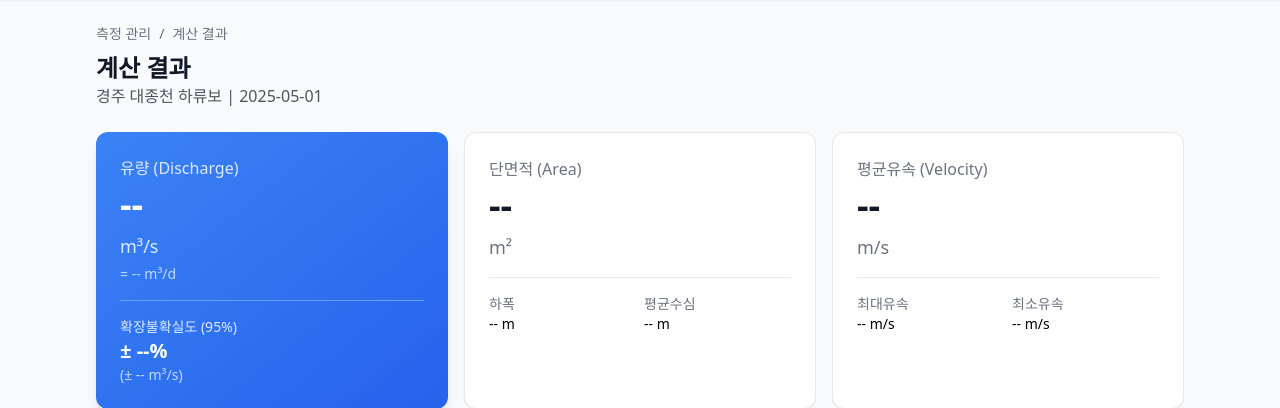
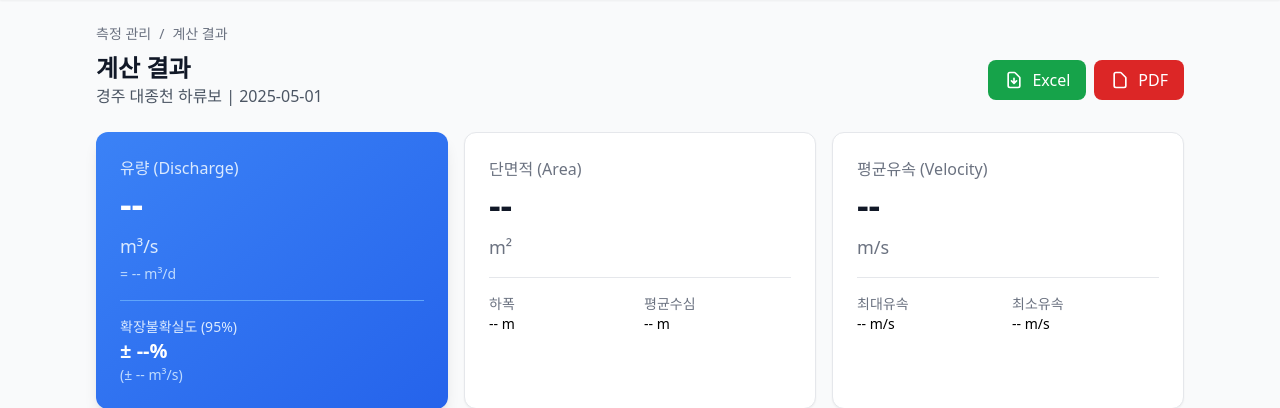
Before and after one commit to randomwalk1225/reAA, a Django app: page /measurement/result/ in a window 1280 px wide. Shown: the part 65-473 px from the top of the page. Run offline with Django 5.2, Linux system fonts and the light colour scheme; some libraries are stand-ins or nearby versions.

Commit message:
feat: result 페이지에 PDF/Excel 다운로드 버튼 추가
- 헤더에 Excel/PDF 다운로드 버튼 추가
- 기존 export_excel/export_pdf API 엔드포인트 연동
- session_id 기반 다운로드 처리

🤖 Generated with [Claude Code](https://claude.com/claude-code)

Co-Authored-By: Claude Opus 4.5 <noreply@anthropic.com>

```diff
--- a/templates/measurement/result.html
+++ b/templates/measurement/result.html
@@ -27,8 +27,28 @@ MathJax = {
             <span>/</span>
             <span>계산 결과</span>
         </div>
-        <h1 class="text-2xl font-bold text-gray-900">계산 결과</h1>
-        <p class="text-gray-600">{{ measurement.station_name|default:"경주 대종천 하류보" }} | {{ measurement.date|default:"2025-05-01" }}</p>
+        <div class="flex flex-col sm:flex-row sm:items-center sm:justify-between gap-4">
+            <div>
+                <h1 class="text-2xl font-bold text-gray-900">계산 결과</h1>
+                <p class="text-gray-600">{{ station_name|default:"경주 대종천 하류보" }} | {{ measurement_date|default:"2025-05-01" }}</p>
+            </div>
+            <div class="flex gap-2">
+                <button @click="downloadExcel()"
+                        class="inline-flex items-center px-4 py-2 bg-green-600 hover:bg-green-700 text-white rounded-lg transition-colors">
+                    <svg class="w-5 h-5 mr-2" fill="none" stroke="currentColor" viewBox="0 0 24 24">
+                        <path stroke-linecap="round" stroke-linejoin="round" stroke-width="2" d="M12 10v6m0 0l-3-3m3 3l3-3m2 8H7a2 2 0 01-2-2V5a2 2 0 012-2h5.586a1 1 0 01.707.293l5.414 5.414a1 1 0 01.293.707V19a2 2 0 01-2 2z"/>
+                    </svg>
+                    Excel
+                </button>
+                <button @click="downloadPdf()"
+                        class="inline-flex items-center px-4 py-2 bg-red-600 hover:bg-red-700 text-white rounded-lg transition-colors">
+                    <svg class="w-5 h-5 mr-2" fill="none" stroke="currentColor" viewBox="0 0 24 24">
+                        <path stroke-linecap="round" stroke-linejoin="round" stroke-width="2" d="M7 21h10a2 2 0 002-2V9.414a1 1 0 00-.293-.707l-5.414-5.414A1 1 0 0012.586 3H7a2 2 0 00-2 2v14a2 2 0 002 2z"/>
+                    </svg>
+                    PDF
+                </button>
+            </div>
+        </div>
     </div>
 
     <!-- Main Results -->
@@ -500,6 +520,22 @@ function resultPage() {
             setTimeout(() => {
                 this.showToast = false;
             }, 3000);
+        },
+
+        downloadExcel() {
+            if (!this.sessionId) {
+                alert('세션 ID가 없습니다. 먼저 측정을 저장해주세요.');
+                return;
+            }
+            window.location.href = '{% url "measurement:export_excel" %}?session_id=' + this.sessionId;
+        },
+
+        downloadPdf() {
+            if (!this.sessionId) {
+                alert('세션 ID가 없습니다. 먼저 측정을 저장해주세요.');
+                return;
+            }
+            window.location.href = '{% url "measurement:export_pdf" %}?session_id=' + this.sessionId;
         }
     }
 }
```
